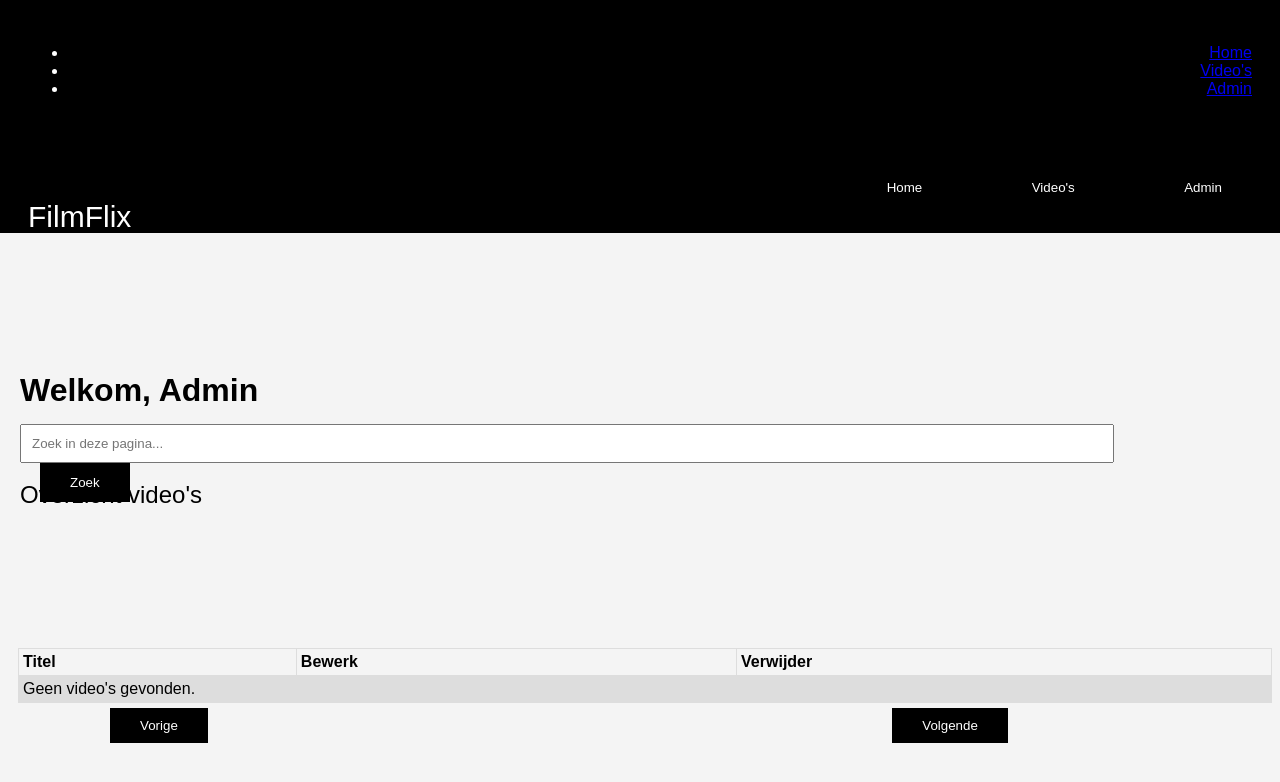
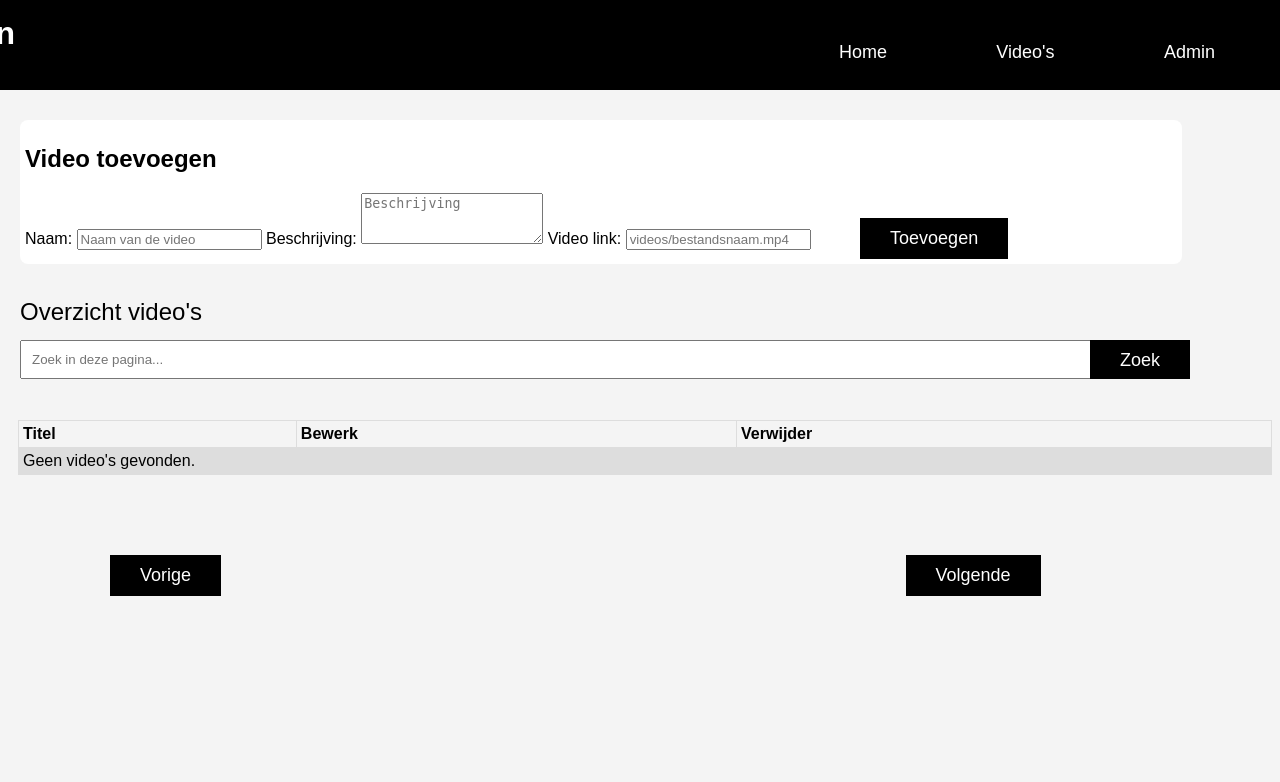
Before and after one commit to Finn740/FilmFlix, a PHP site: page /admin.php in a window 1280 px wide. Shown: the top 782 px of the page. Run offline with PHP 8.4, Linux system fonts and the light colour scheme; the visitor is signed in with stand-in values (Sample User, id 1); data that the repository does not hold is empty.

Commit message:
Add video upload functionality and enhance admin UI

```diff
--- a/Admin.php
+++ b/Admin.php
@@ -14,6 +14,16 @@ try {
 
 $stmt = $pdo->query("SELECT * FROM video");
 $videos = $stmt->fetchAll();
+if ($_SERVER['REQUEST_METHOD'] === 'POST' && isset($_POST['add_video'])) {
+    $videoName        = htmlspecialchars(trim($_POST['videoName']));
+    $videoDescription = htmlspecialchars(trim($_POST['videoDescription']));
+    $videoLink        = htmlspecialchars(trim($_POST['videoLink']));
+
+    $stmt = $pdo->prepare("INSERT INTO video (videoName, videoDescription, videoLink) VALUES (?, ?, ?)");
+    $stmt->execute([$videoName, $videoDescription, $videoLink]);
+    header("Location: Admin.php");
+    exit;
+}
 ?>
 
 <!DOCTYPE html>
@@ -21,35 +31,40 @@ $videos = $stmt->fetchAll();
 <head>
     <meta charset="UTF-8">
     <meta name="viewport" content="width=device-width, initial-scale=1.0">
-    <title>Admin Dashboard - FilmFlix</title>
+    <title>Admin Dashboard</title>
     <link rel="stylesheet" href="Style/Admin.css">
 </head>
+
 <body>
-<header>
-  <nav>
-    <ul>
-      <li><a href="index.php">Home</a></li>
-      <li><a href="video.php">Video's</a></li>
-      <li><a href="Admin.php">Admin</a></li>
-    </ul>
-  </nav>
-</header>
 
-<nav class="admin-nav">
-    <p class="logo">FilmFlix</p>
-    <button>Home</button>
-    <button>Video's</button>
-    <button>Admin</button>
+
+<nav class="navbar">
+   <h1 class="Welkom">Welkom, Admin</h1>
+    <button onclick="location.href='index.php'">Home</button>
+    <button onclick="location.href='video.php'">Video's</button>
+    <button onclick="location.href='admin.php'">Admin</button>
 </nav>
 
+          <div class="form-box">
+    <h2>Video toevoegen</h2>
+    <form method="POST" action="Admin.php">
+        <input type="hidden" name="add_video" value="1">
+        <label>Naam:</label>
+        <input type="text" name="videoName" placeholder="Naam van de video" required>
+        <label>Beschrijving:</label>
+        <textarea name="videoDescription" rows="3" placeholder="Beschrijving"></textarea>
+        <label>Video link:</label>
+        <input type="text" name="videoLink" placeholder="videos/bestandsnaam.mp4" required>
+        <button type="submit">Toevoegen</button>
+    </form>
+    </div>
+    <p class="Overzicht">Overzicht video's</p>
+
+    <!-- SEARCH -->
     <form class="search-bar">
         <input type="text" placeholder="Zoek in deze pagina..." name="search">
-    <button type="button">Zoek</button>
+        <button type="submit">Zoek</button>
     </form>
-
-<p class="Welkom"><b>Welkom, Admin</b></p>
-<br>
-<p class="Overzicht">Overzicht video's</p>
 
     <table>
         <tr>
@@ -57,6 +72,7 @@ $videos = $stmt->fetchAll();
             <th>Bewerk</th>
             <th>Verwijder</th>
         </tr>
+
         <?php if (empty($videos)): ?>
         <tr>
             <td colspan="3">Geen video's gevonden.</td>
@@ -64,17 +80,15 @@ $videos = $stmt->fetchAll();
         <?php else: ?>
             <?php foreach ($videos as $video): ?>
             <tr>
-            <td><?php echo htmlspecialchars($video['videoName']); ?></td>
+                <td><?= htmlspecialchars($video['videoName']); ?></td>
                 <td><button class="Bewerk">Bewerk</button></td>
                 <td><button class="Verwijder">Verwijder</button></td>
             </tr>
             <?php endforeach; ?>
         <?php endif; ?>
+
     </table>
-
         <button class="Vorige">Vorige</button>
         <button class="Volgende">Volgende</button>
-
 </body>
-
 </html>
--- a/Style/Admin.css
+++ b/Style/Admin.css
@@ -4,14 +4,14 @@ background-color: #f4f4f4;
 margin: 0;
 padding: 0;
 }
-nav {
+nav.navbar {
 background-color: black;
 color: #fff;
-padding: 28px;
+padding: 35px;
 text-align: right;
 position: relative;
 top:0px;
-
+height: 20px;
 }
 button {
 background-color:black;
@@ -20,33 +20,34 @@ border: none;
 padding: 10px 30px;
 margin-left: 45px;
 cursor: pointer;
+font-size: large;
+
 }
 button:hover {
-background-color: #777;
-}
-.logo {
-font-size: 30px;
-color: white;
-float: left;
-margin-right: 20px;
+    color: #8781a2;
+    transition: color 0.2s ease-in-out;
 }
 .Welkom {
 font-size: 32px;
-margin: 20px;
+margin: -20px;
+left:-1250px;
 position:relative;
-top:10px;
+top:0px;
+
 }
 .Overzicht {
 font-size: 24px;
 left:20px;
 position:relative;
 top:20px;
+width:90%;
 }
 .search-bar {
   left: 20px;
   position: relative;
-  top: 160px;
+  top: 10px;
   width: 95%;
+  height: 30px;
 }
 .search-bar input {
 width: 90%;
@@ -54,8 +55,8 @@ padding: 10px;
 box-sizing: border-box;
 }
 .search-bar button {
-    position:relative;
-    left:-25px;
+    position:absolute;
+    right: 46px;
     height:39px;
 }
 table {
@@ -63,7 +64,7 @@ table {
   border-collapse: collapse;
   width: 98%;
   position: relative;
-  top:135px;
+  top:60px;
   left:18px;
   padding:4px;
 }
@@ -93,3 +94,12 @@ position: relative;
 top:140px;
 left: 700px;
 }
+.form-box {
+    background-color: white;
+    padding: 5px;
+    margin: 20px;
+    border-radius: 8px;
+    width: 90%;
+    position: relative;
+    top: 10px;
+}
```
Lines whose indentation alone changed are shown as unchanged.
